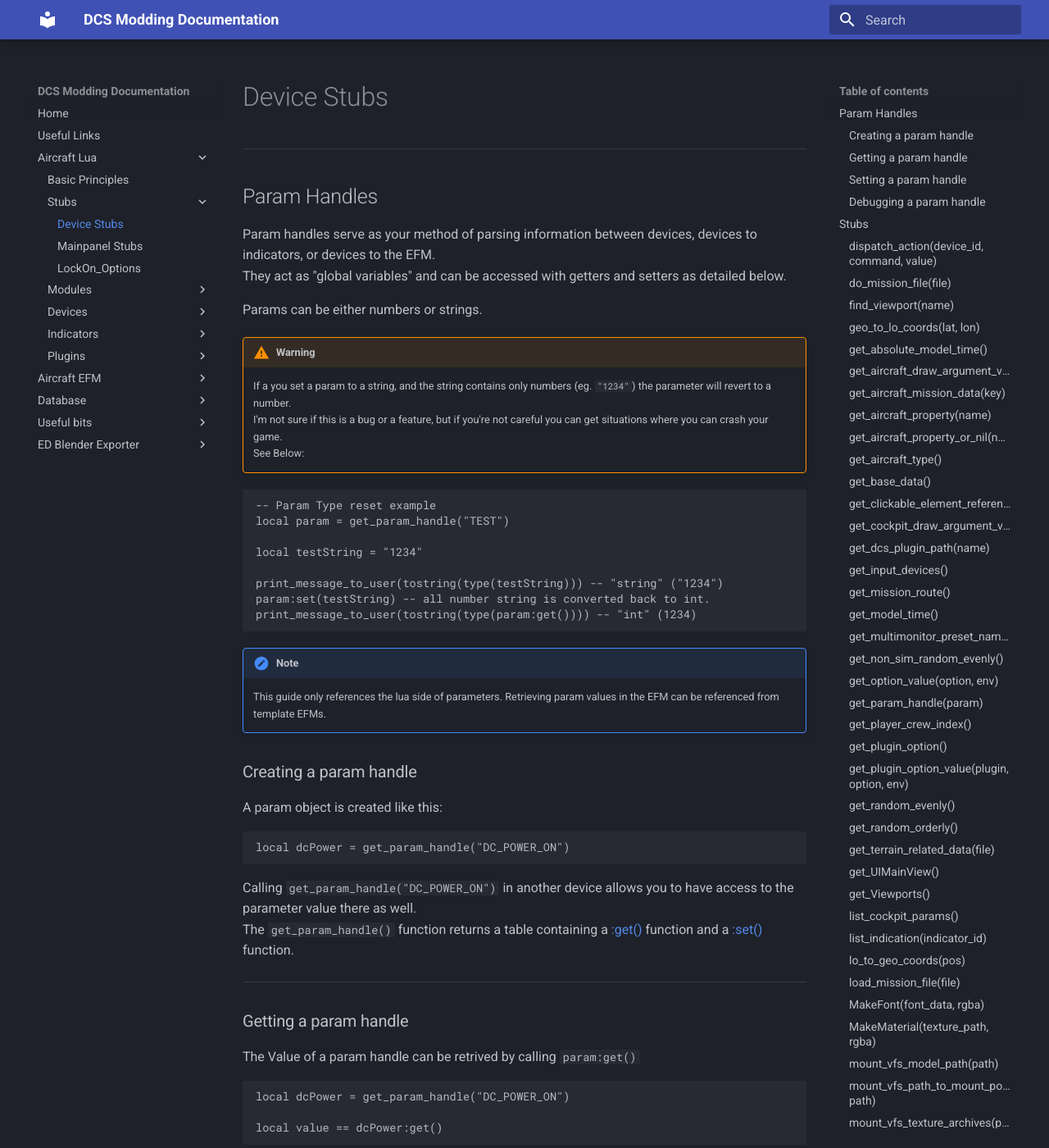
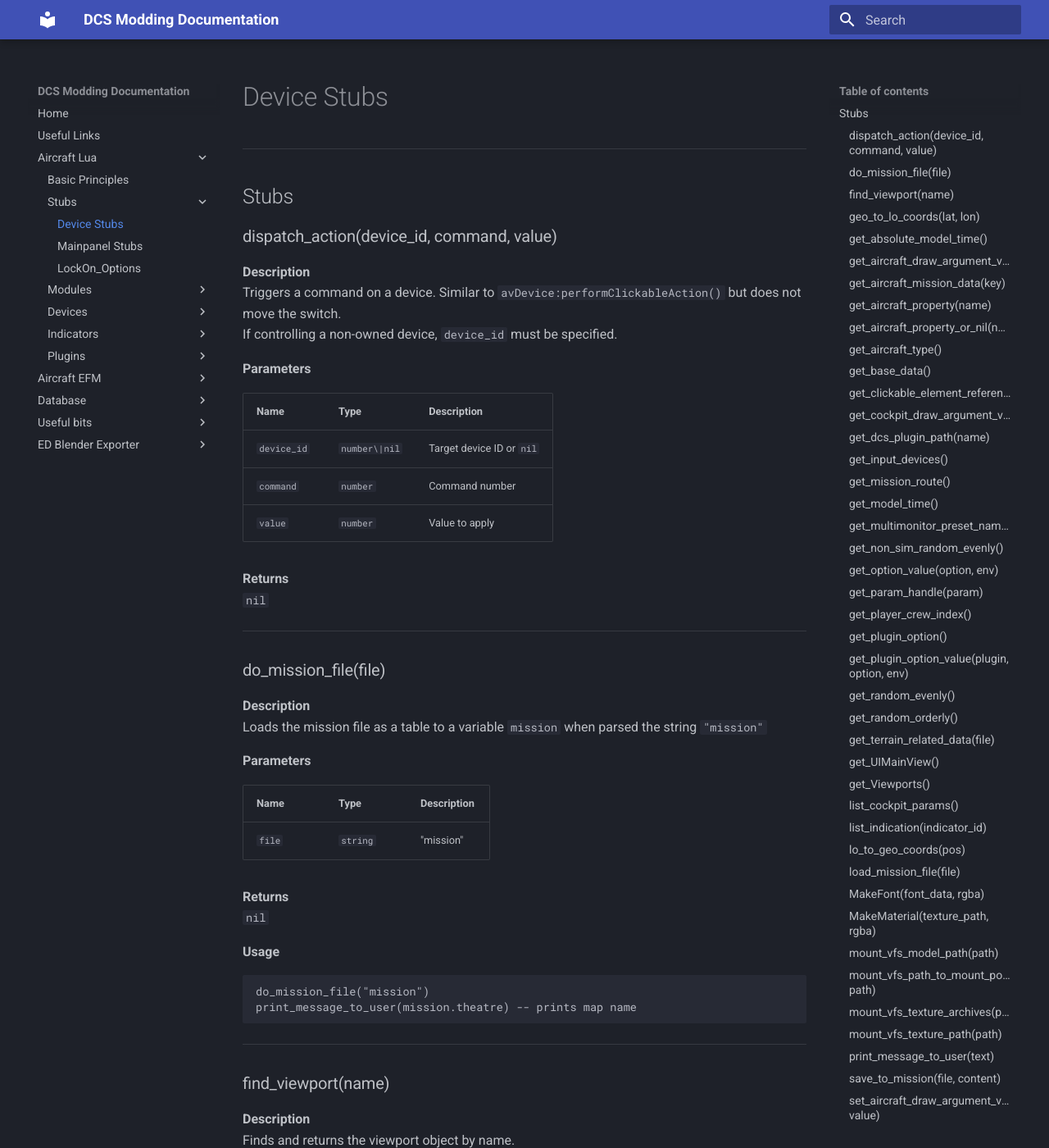
Before and after one commit to DCS-OpenSource/dcs-opensource-modding-guide, an MkDocs documentation site: the page built from docs/Aircraft/Lua/Stubs/DeviceStubs.md, in a window 1280 px wide and 1400 px high. Shown: the whole window at 82% size. Built offline with MkDocs 1.6.1 and Material for MkDocs 9.7.7, drawn with Linux system fonts in a browser that asks for light colours; some of the changed lines change nothing that is shown; some of the changed text lies outside the part shown.

Commit message:
moved param handle docs

````diff
--- a/docs/Aircraft/Lua/Stubs/DeviceStubs.md
+++ b/docs/Aircraft/Lua/Stubs/DeviceStubs.md
@@ -2,73 +2,7 @@
 
 ---
 
-## Param Handles
-Param handles serve as your method of parsing information between devices, devices to indicators, or devices to the EFM.
-They act as "global variables" and can be accessed with getters and setters as detailed below.
 
-Params can be either numbers or strings.
-
-!!! Warning
-    If a you set a param to a string, and the string contains only numbers (eg. `"1234"`) the parameter will revert to a number.
-    I'm not sure if this is a bug or a feature, but if you're not careful you can get situations where you can crash your game.
-    See Below:
-```lua
--- Param Type reset example
-local param = get_param_handle("TEST")
-
-local testString = "1234"
-
-print_message_to_user(tostring(type(testString))) -- "string" ("1234")
-param:set(testString) -- all number string is converted back to int.
-print_message_to_user(tostring(type(param:get()))) -- "int" (1234)
-```
-
-
-!!! Note
-    This guide only references the lua side of parameters. Retrieving param values in the EFM can be referenced from template EFMs.
-
-### Creating a param handle
-A param object is created like this:
-```lua
-local dcPower = get_param_handle("DC_POWER_ON")
-```
-Calling `get_param_handle("DC_POWER_ON")` in another device allows you to have access to the parameter value there as well.
-The `get_param_handle()` function returns a table containing a [:get()](#getting-a-param-handle) function and a [:set()](#setting-a-param-handle) function.
----
-
-### Getting a param handle
-The Value of a param handle can be retrived by calling `param:get()`
-```lua
-local dcPower = get_param_handle("DC_POWER_ON")
-
-local value == dcPower:get()
-```
-
----
-
-### Setting a param handle
-The Value of a param handle can be set by calling `param:get(value)`
-```lua
-local dcPower = get_param_handle("DC_POWER_ON")
-
--- pseudo power switch on
-dcPower:set(1)
-dcPower:set("true")  -- String based example
-
--- pseudo power switch off
-dcPower:set(0)
-dcPower:set("false") -- String based example
-```
-
----
-
-### Debugging a param handle
-
-You can access a debug window that lists all params while the game is running.
-
-See [show_param_handles_list()](#show_param_handles_listenable)
-
----
 
 ## Stubs
 
@@ -112,10 +46,10 @@
 ```
 ---
 
-### find_viewport(name)
+### find_viewport(name) {: .unverified-section }
 
 **Description**
-Finds and returns the viewport object by name. ***[UNVERIFIED]***
+Finds and returns the viewport object by name.
 
 **Parameters**
 
@@ -190,10 +124,10 @@
 
 ---
 
-### get_aircraft_property(name)
+### get_aircraft_property(name) {: .unverified-section }
 
 **Description**
-Returns a property value from the aircraft. ***[UNVERIFIED]***
+Returns a property value from the aircraft.
 
 **Parameters**
 
@@ -206,10 +140,10 @@
 
 ---
 
-### get_aircraft_property_or_nil(name)
+### get_aircraft_property_or_nil(name) {: .unverified-section }
 
 **Description**
-Returns an aircraft property or `nil` if it does not exist. ***[UNVERIFIED]***
+Returns an aircraft property or `nil` if it does not exist.
 
 **Parameters**
 
@@ -236,6 +170,9 @@
 
 **Description**
 Returns the base sensor data of the aircraft.
+
+!!! Warning
+    TODO add base data somewhere useful
 
 **Returns**
 `BaseData`
@@ -290,10 +227,10 @@
 
 ---
 
-### get_input_devices()
+### get_input_devices() {: .unverified-section }
 
 **Description**
-??? ***[UNVERIFIED]***
+???
 
 **Returns**
 `???`
@@ -320,30 +257,30 @@
 
 ---
 
-### get_multimonitor_preset_name()
+### get_multimonitor_preset_name() {: .unverified-section }
 
 **Description**
-Returns the name of the active multi-monitor preset. ***[UNVERIFIED]***
+Returns the name of the active multi-monitor preset.
 
 **Returns**
 `string` - Preset name
 
 ---
 
-### get_non_sim_random_evenly()
+### get_non_sim_random_evenly() {: .unverified-section }
 
 **Description**
-??? ***[UNVERIFIED]***
+???
 
 **Returns**
 `???`
 
 ---
 
-### get_option_value(option, env)
+### get_option_value(option, env) {: .unverified-section }
 
 **Description**
-Returns the value of a specific DCS option. ***[UNVERIFIED]***
+Returns the value of a specific DCS option.
 
 **Parameters**
 
@@ -383,20 +320,20 @@
 
 ---
 
-### get_plugin_option()
+### get_plugin_option() {: .unverified-section }
 
 **Description**
-??? ***[UNVERIFIED]***
+???
 
 **Returns**
 `???`
 
 ---
 
-### get_plugin_option_value(plugin, option, env)
+### get_plugin_option_value(plugin, option, env) {: .unverified-section }
 
 **Description**
-Returns the value of a plugin-specific option. ***[UNVERIFIED]***
+Returns the value of a plugin-specific option.
 
 **Parameters**
 
@@ -411,20 +348,20 @@
 
 ---
 
-### get_random_evenly()
+### get_random_evenly() {: .unverified-section }
 
 **Description**
-??? ***[UNVERIFIED]***
+???
 
 **Returns**
 `???`
 
 ---
 
-### get_random_orderly()
+### get_random_orderly() {: .unverified-section }
 
 **Description**
-??? ***[UNVERIFIED]***
+???
 
 **Returns**
 `???`
@@ -447,40 +384,40 @@
 
 ---
 
-### get_UIMainView()
+### get_UIMainView() {: .unverified-section }
 
 **Description**
-Returns parameters describing the main UI view. ***[UNVERIFIED]***
+Returns parameters describing the main UI view.
 
 **Returns**
 `number, number, number, number, number` - `start_x`, `start_y`, `main_w`, `main_h`, `gui_scale`
 
 ---
 
-### get_Viewports()
+### get_Viewports() {: .unverified-section }
 
 **Description**
-Returns all available viewports. ***[UNVERIFIED]***
+Returns all available viewports.
 
 **Returns**
 `table` - Viewport definitions
 
 ---
 
-### list_cockpit_params()
+### list_cockpit_params() {: .unverified-section }
 
 **Description**
-Returns a table of all cockpit parameters currently available. ***[UNVERIFIED]***
+Returns a table of all cockpit parameters currently available.
 
 **Returns**
 `table` - Cockpit parameter handles
 
 ---
 
-### list_indication(indicator_id)
+### list_indication(indicator_id) {: .unverified-section }
 
 **Description**
-Returns the current indication string of a specified cockpit element. ***[UNVERIFIED]***
+Returns the current indication string of a specified cockpit element.
 
 **Parameters**
 
@@ -509,10 +446,10 @@
 
 ---
 
-### load_mission_file(file)
+### load_mission_file(file) {: .unverified-section }
 
 **Description**
-Loads a Lua mission file and returns it as an executable function chunk. ***[UNVERIFIED]***
+Loads a Lua mission file and returns it as an executable function chunk.
 
 **Parameters**
 
@@ -577,10 +514,10 @@
 
 ---
 
-### mount_vfs_path_to_mount_point(mount_point, path)
+### mount_vfs_path_to_mount_point(mount_point, path) {: .unverified-section }
 
 **Description**
-Mounts a path into a specified mount point in the VFS. ***[UNVERIFIED]***
+Mounts a path into a specified mount point in the VFS.
 
 **Parameters**
 
@@ -642,10 +579,10 @@
 
 ---
 
-### save_to_mission(file, content)
+### save_to_mission(file, content) {: .unverified-section }
 
 **Description**
-Writes string content to a mission file path. ***[UNVERIFIED]***
+Writes string content to a mission file path.
 
 **Parameters**
 
@@ -676,10 +613,10 @@
 
 ---
 
-### set_crew_member_seat_adjustment()
+### set_crew_member_seat_adjustment() {: .unverified-section }
 
 **Description**
-??? ***[UNVERIFIED]***
+???
 
 **Returns**
 `???`
@@ -702,9 +639,9 @@
 
 ---
 
-### switch_labels_off()
+### switch_labels_off() {: .unverified-section }
 
-**Description**  ***[UNVERIFIED]***
+**Description**
 ???
 
 **Returns**
@@ -712,40 +649,40 @@
 
 ---
 
-### track_is_reading()
+### track_is_reading() {: .unverified-section }
 
 **Description**
-Checks if a replay track is currently being played. ***[UNVERIFIED]***
+Checks if a replay track is currently being played.
 
 **Returns**
 `boolean`
 
 ---
 
-### track_is_writing()
+### track_is_writing() {: .unverified-section }
 
 **Description**
-Checks if a replay track is currently being recorded. ***[UNVERIFIED]***
+Checks if a replay track is currently being recorded.
 
 **Returns**
 `boolean`
 
 ---
 
-### UTF8_strlen()
+### UTF8_strlen() {: .unverified-section }
 
 **Description**
-??? ***[UNVERIFIED]***
+???
 
 **Returns**
 `???`
 
 ---
 
-### UTF8_substring()
+### UTF8_substring() {: .unverified-section }
 
 **Description**
-??? ***[UNVERIFIED]***
+???
 
 **Returns**
 `???`
````
